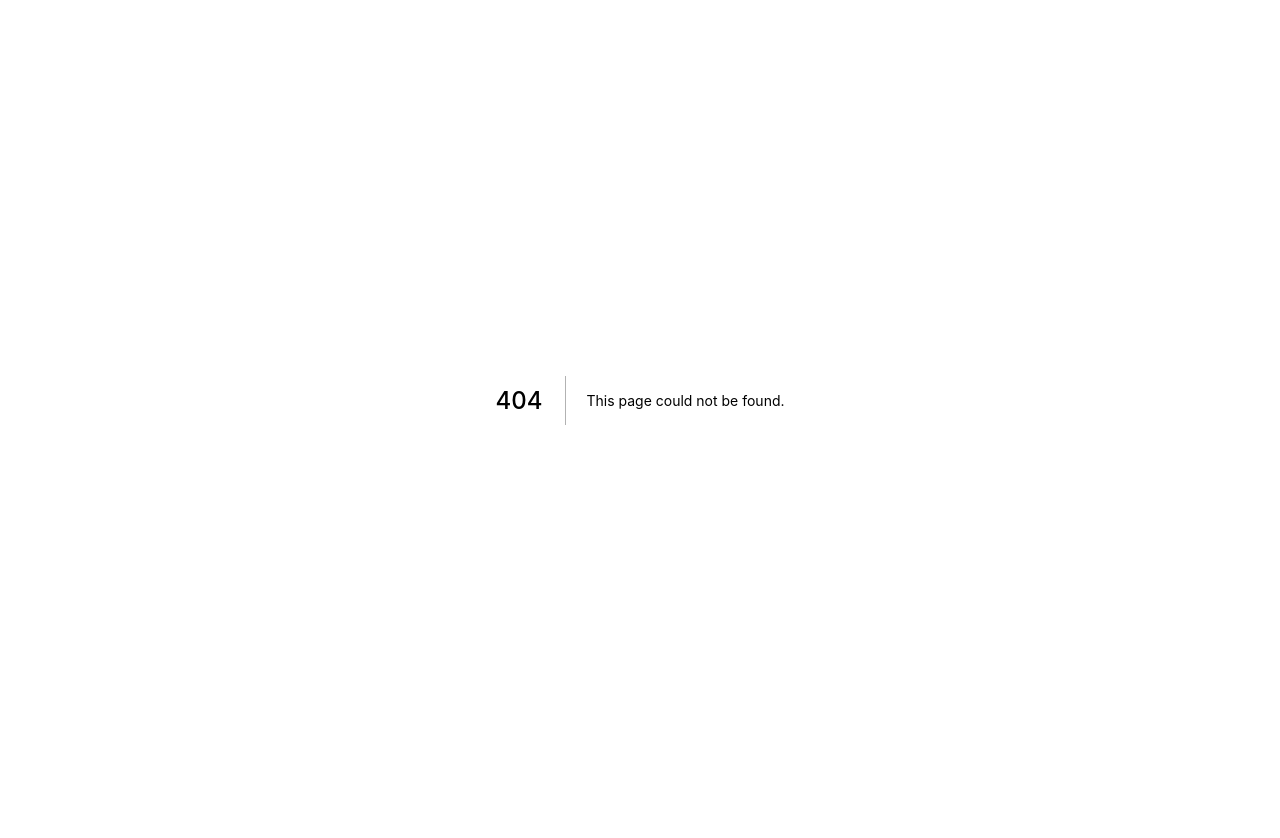
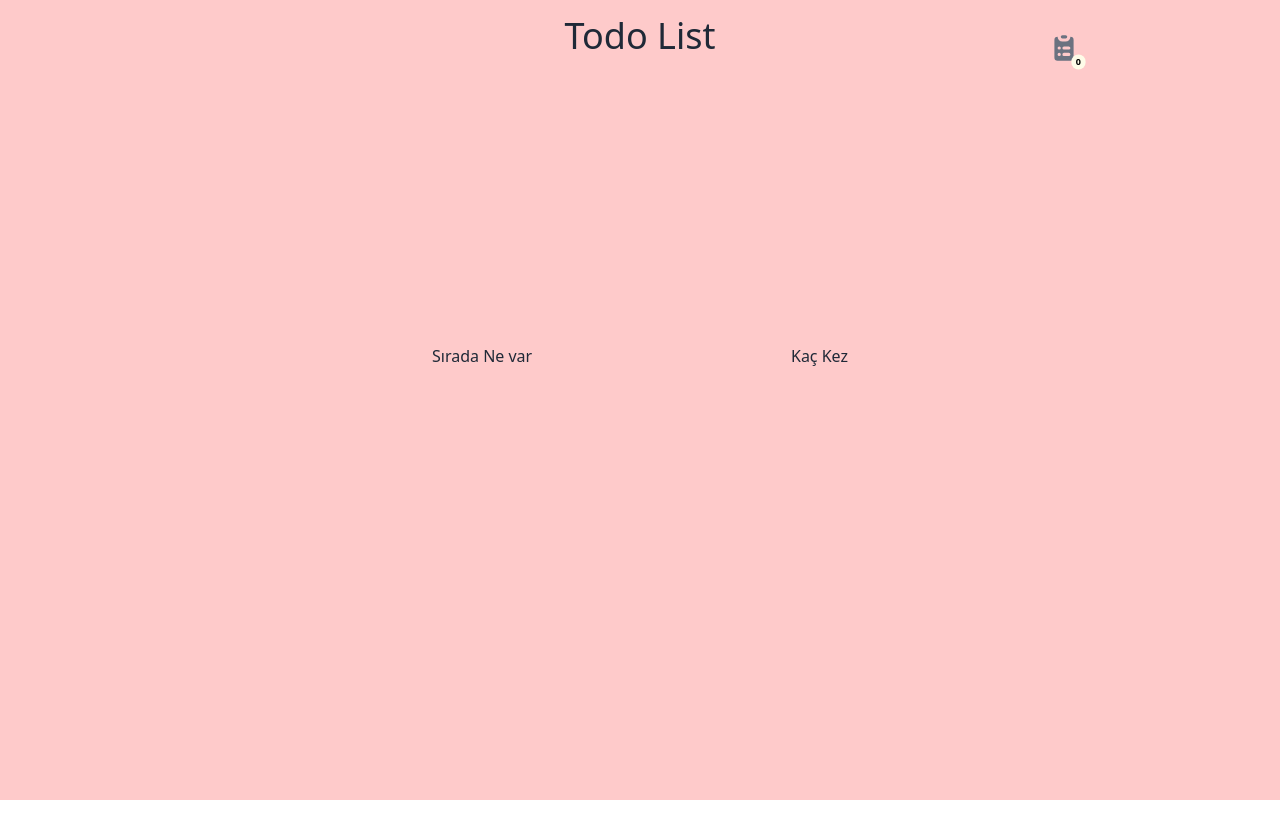
Before and after one commit to Kerotobil/todo-redux-hooks, a Next.js app: page /list in a window 1280 px wide. Before the commit this address had no page. Shown: the top 838 px of the page. Before the commit the page ends 800 px from the top, so only its background shows below. Built offline with nearby package versions, Linux system fonts and the light colour scheme.

Commit message:
Create list page for state display

```diff
--- /dev/null
+++ b/pages/list.tsx
@@ -0,0 +1,31 @@
+import { useSelector } from "react-redux";
+import { Layout } from "../components/layouts";
+import { TodoItem } from "../components/todoItem";
+import { AppState } from "../helpers/store";
+
+export default function List() {
+  const TodoList = useSelector((state: AppState) => state.todo);
+
+  return (
+    <Layout variant="home">
+      <div className="w-full h-screen">
+        <div className="my-48 min-h-min h-8 py-24 ">
+          <div className="space-y-2">
+            <div className="rounded text-gray-800 max-w-md mx-auto flex justify-between px-4 w-full">
+              <div>{"Sırada Ne var "}</div>
+              <div> {"Kaç Kez"}</div>
+            </div>
+            {TodoList.item.map((item, index) => (
+              <TodoItem
+                index={index}
+                key={index}
+                text={item.toDoText}
+                howMany={item.howMany}
+              />
+            ))}
+          </div>
+        </div>
+      </div>
+    </Layout>
+  );
+}
```
